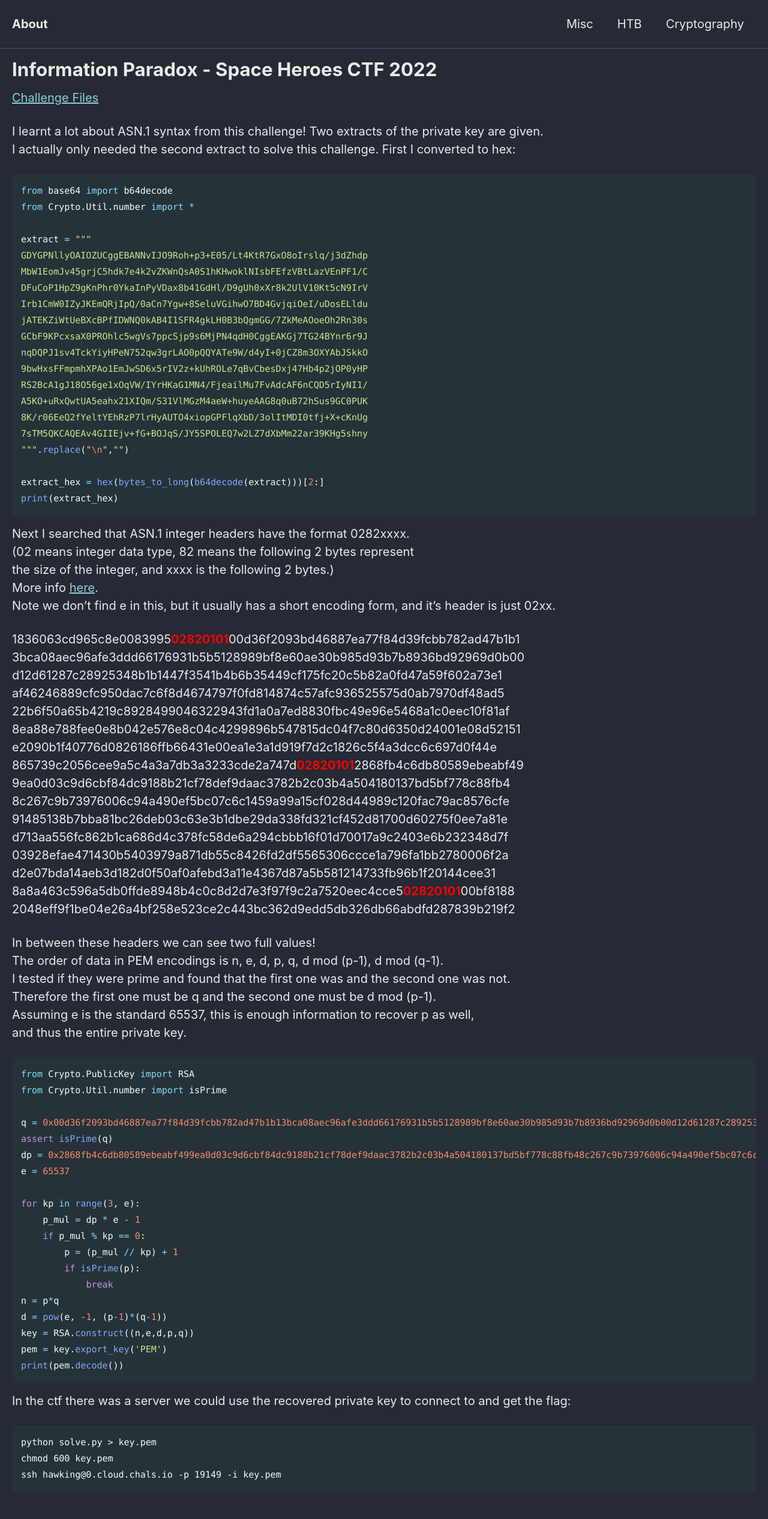
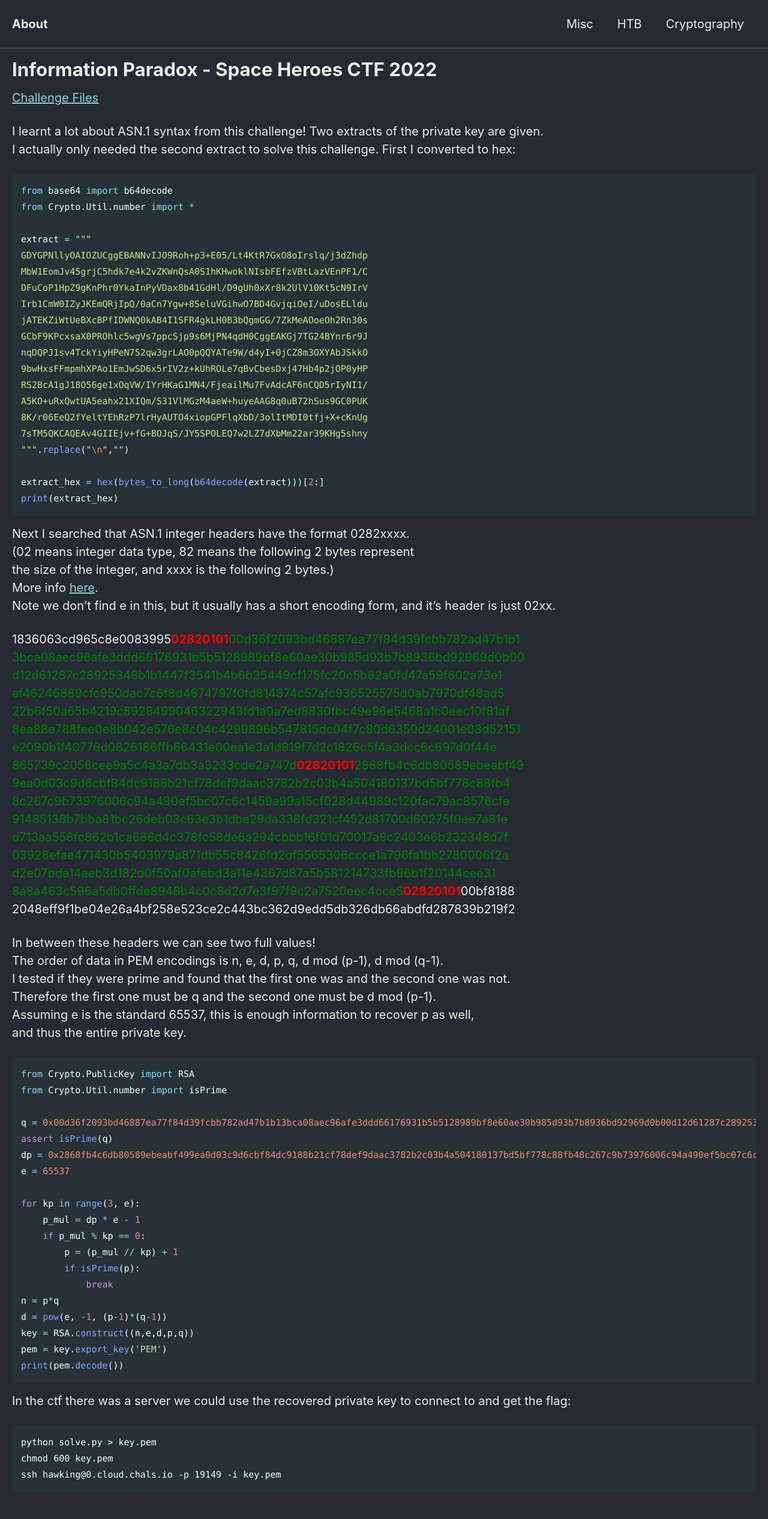
Before and after one commit to Connor-McCartney/Connor-McCartney.github.io, a Jekyll site: the page built from _pages/cryptography/rsa/information-paradox-SHCTF-2022.md, in a window 1280 px wide. Shown: the whole page at 60% size. Built offline with Jekyll 4.4.1, drawn with Linux system fonts in a browser that asks for light colours; cached includes are drawn as plain includes.

Commit message:
Update information-paradox-SHCTF-2022.md

```diff
--- a/_pages/cryptography/rsa/information-paradox-SHCTF-2022.md
+++ b/_pages/cryptography/rsa/information-paradox-SHCTF-2022.md
@@ -39,21 +39,21 @@ More info [here](https://letsencrypt.org/docs/a-warm-welcome-to-asn1-and-der/).
 Note we don't find e in this, but it usually has a short encoding form, and it's header is just 02xx.
 
 
-1836063cd965c8e0083995<span style="color:red">**02820101**</span>00d36f2093bd46887ea77f84d39fcbb782ad47b1b1 <br>
+1836063cd965c8e0083995<span style="color:red">**02820101**</span><span style="color:green">00d36f2093bd46887ea77f84d39fcbb782ad47b1b1 <br>
 3bca08aec96afe3ddd66176931b5b5128989bf8e60ae30b985d93b7b8936bd92969d0b00<br>
 d12d61287c28925348b1b1447f3541b4b6b35449cf175fc20c5b82a0fd47a59f602a73e1<br>
 af46246889cfc950dac7c6f8d4674797f0fd814874c57afc936525575d0ab7970df48ad5<br>
 22b6f50a65b4219c8928499046322943fd1a0a7ed8830fbc49e96e5468a1c0eec10f81af<br>
 8ea88e788fee0e8b042e576e8c04c4299896b547815dc04f7c80d6350d24001e08d52151<br>
 e2090b1f40776d0826186ffb66431e00ea1e3a1d919f7d2c1826c5f4a3dcc6c697d0f44e<br>
-865739c2056cee9a5c4a3a7db3a3233cde2a747d<span style="color:red">**02820101**</span>2868fb4c6db80589ebeabf49<br>
+865739c2056cee9a5c4a3a7db3a3233cde2a747d</span><span style="color:red">**02820101**</span><span style="color:green">2868fb4c6db80589ebeabf49<br>
 9ea0d03c9d6cbf84dc9188b21cf78def9daac3782b2c03b4a504180137bd5bf778c88fb4<br>
 8c267c9b73976006c94a490ef5bc07c6c1459a99a15cf028d44989c120fac79ac8576cfe<br>
 91485138b7bba81bc26deb03c63e3b1dbe29da338fd321cf452d81700d60275f0ee7a81e<br>
 d713aa556fc862b1ca686d4c378fc58de6a294cbbb16f01d70017a9c2403e6b232348d7f<br>
 03928efae471430b5403979a871db55c8426fd2df5565306ccce1a796fa1bb2780006f2a<br>
 d2e07bda14aeb3d182d0f50af0afebd3a11e4367d87a5b581214733fb96b1f20144cee31<br>
-8a8a463c596a5db0ffde8948b4c0c8d2d7e3f97f9c2a7520eec4cce5<span style="color:red">**02820101**</span>00bf8188<br>
+8a8a463c596a5db0ffde8948b4c0c8d2d7e3f97f9c2a7520eec4cce5</span><span style="color:red">**02820101**</span>00bf8188<br>
 2048eff9f1be04e26a4bf258e523ce2c443bc362d9edd5db326db66abdfd287839b219f2
 
 
```
